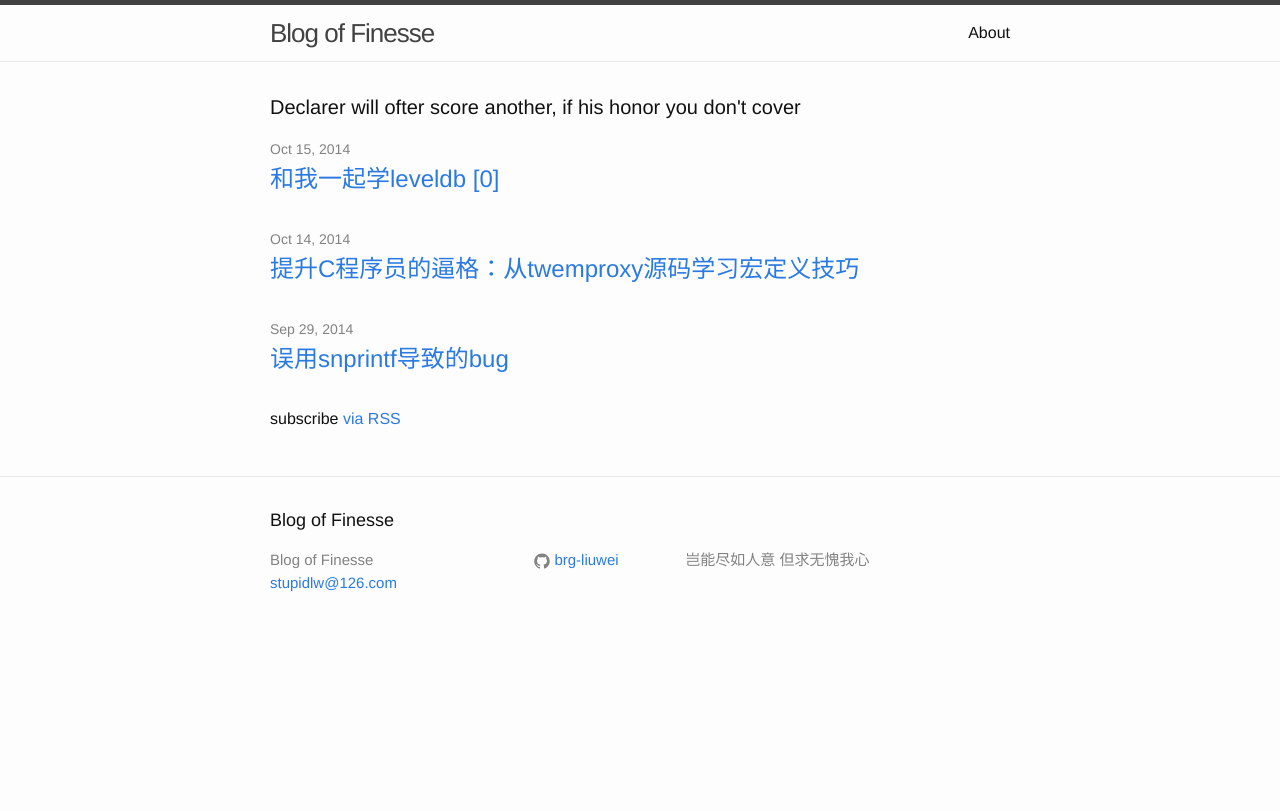
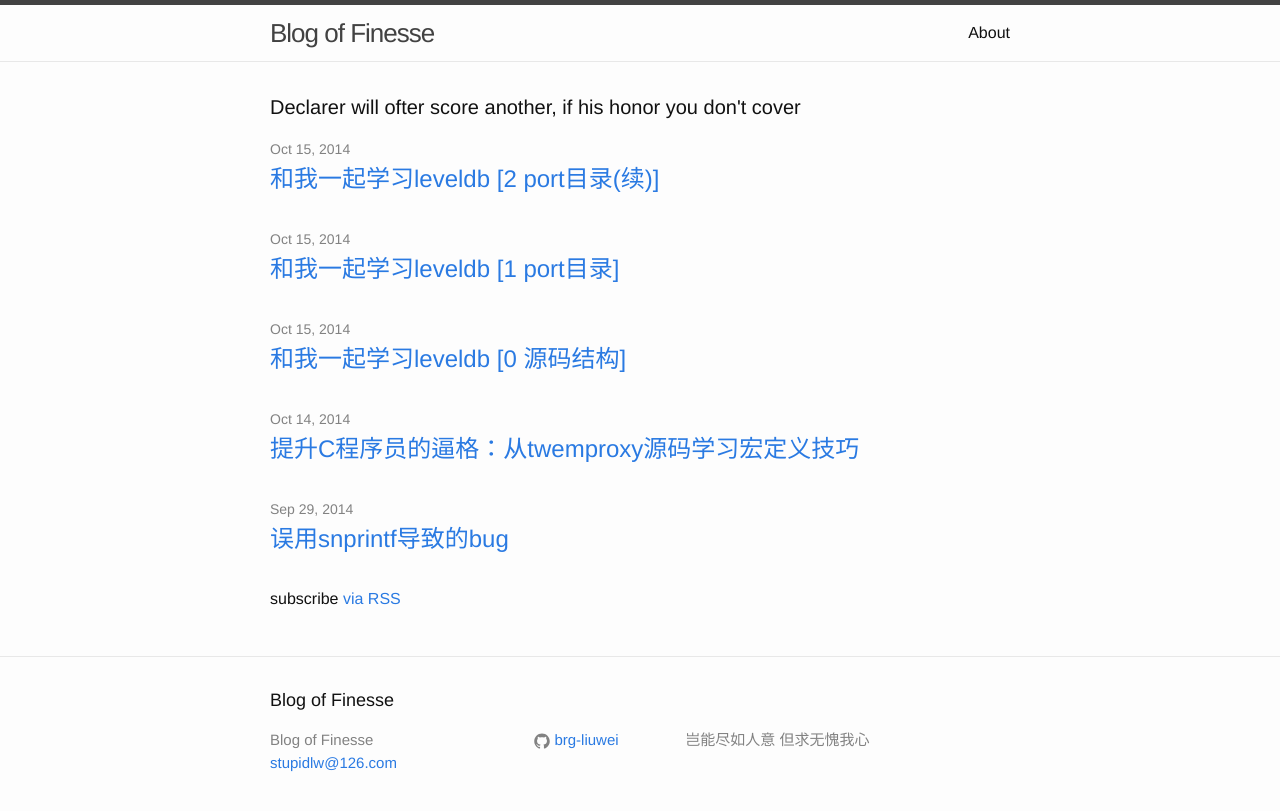
Before and after one commit to brg-liuwei/brg-liuwei.github.io, a Jekyll site: the page built from index.html, in a window 1280 px wide. Shown: the top 811 px of the page. Built offline with Jekyll 4.4.1, drawn with Linux system fonts in a browser that asks for light colours; some of the changed lines change nothing that is shown.

Commit message:
leveldb-1-and-2

```diff
--- a/_posts/2014-10-15-leveldb-0.markdown
+++ b/_posts/2014-10-15-leveldb-0.markdown
@@ -1,11 +1,11 @@
 ---
 layout: post
-title: "和我一起学leveldb [0]"
+title: "和我一起学习leveldb [0 源码结构]"
 date: 2014-10-15
 categories: tech
 ---
 
-近段时间在工作中使用leveldb较多，越来越觉得这个工具用起来相当方便(如果你不知道什么是leveldb，请看 [这里][leveldb_introduction])，关于leveldb的背景，这里就不多言了，毕竟不是写学术论文。一直想认真读一读leveldb的源码，学习Google的两位大牛工程师的杰作，无赖之前有两次都是读到中途因为各种事务中断很长时间，导致接续不济，青黄不接。于是萌生写这个连载的念头，一来是push自己，二来也是做一份笔记，以后可以备忘复习，另外也可以留一点下水拙作，以供同仁贻笑大方。
+近段时间在工作中使用leveldb较多，越来越觉得这个工具用起来相当方便(如果你不知道什么是leveldb，请看 [这里][leveldb_introduction])，关于leveldb的背景，这里就不多言了，毕竟不是写学术论文。一直想认真读一读leveldb的源码，学习Google的两位大牛工程师的杰作，无奈之前有两次都是读到中途因为各种事务中断很长时间，导致接续不济，青黄不接。于是萌生写这个连载的念头，一来是push自己，二来也是做一份笔记，以后可以备忘复习，另外也可以留一点下水拙作，以供同仁贻笑大方。
 
 先介绍一下leveldb的代码结构和说明文档：
 
--- /dev/null
+++ b/_posts/2014-10-15-leveldb-1.markdown
@@ -0,0 +1,176 @@
+---
+layout: post
+title: "和我一起学习leveldb [1 port目录]"
+date: 2014-10-15
+categories: tech
+---
+
+port目录是用来做平台相关工作的，这个目录里面的代码比较简单。既然简单，那么我就可以多用一些篇幅来讨论细节问题，力争能够深入浅出，把技术问题讨论清楚。
+
+这个目录里面的代码结构如下：
+
+    port
+      |
+      +--- port.h   <=== 对外提供的头文件，根据不同平台include不同的头文件，无需分析
+      |
+      +--- atomic_pointer.h   <=== 支持原子操作的指针
+      |
+      +--- port_posix.h       <=== posix平台
+      +--- port_posix.cc
+      |
+      +--- port_android.h     <=== android平台
+      +--- port_android.cc
+      |
+      +--- port_example.h     <=== 为支持leveldb在其他平台提供的一个实现接口的例子
+      |
+      +--- win
+            |
+            +--- stdint.h     <=== windows平台（关于windows平台的知识我不懂，因此不分析）
+
+我们首先来看**atomic_pointer.h**。这里面提供了一个**AtomicPointer**类：
+
+{% highlight c++ linenos %}
+// AtomicPointer built using platform-specific MemoryBarrier()
+#if defined(LEVELDB_HAVE_MEMORY_BARRIER)
+class AtomicPointer {
+    private:
+        void* rep_;
+    public:
+        AtomicPointer() { }
+        explicit AtomicPointer(void* p) : rep_(p) {}
+        inline void* NoBarrier_Load() const { return rep_; }
+        inline void NoBarrier_Store(void* v) { rep_ = v; }
+        inline void* Acquire_Load() const {
+            void* result = rep_;
+            MemoryBarrier();
+            return result;
+        }
+        inline void Release_Store(void* v) {
+            MemoryBarrier();
+            rep_ = v;
+        }
+};
+{% endhighlight %}
+
+AtomicPointer提供了四种操作：
+
+    void* AtomicPointer::NoBarrier_Load()          ---  非Barrier得到存入的指针
+    void AtomicPointer::NoBarrier_Store(void* v)   ---  非Barrier存入指针
+    void* AtomicPointer::Acquire_Load()            ---  Barrier获取指针
+    void AtomicPointer::Release_Store(void *v)     ---  Barrier存入指针
+
+我们先看在宏定义**LEVELDB_HAVE_MEMORY_BARRIER**的这一段代码，在前面两个**NoBarrier**前缀的函数中，其实就是简单地做了一件事，用成员变量保存一个指针或者是把保存的指针返回，而后面两个函数的最后一句话前面，都有一个`MemoryBarrier()`调用。那**MemoryBarrier**的作用是什么呢？其实它是用于防止编译器优化。我们知道，如果是几个不相关的指令，或者是可以优化的指令，例如
+{% highlight c linenos %}
+// example 1
+    int a = 1;
+    char *b = "hello world";
+    short c = 3;
+{% endhighlight %}
+或
+{% highlight c linenos %}
+// example 2
+    // void *ptr, v, _store;
+    v = ptr;
+    _store = v;
+    somefunc();
+    v = _store;
+{% endhighlight %}
+
+编译器可能会处于效率方面的考虑，更改前面a,b,c几个指令的执行顺序。在第二段示例代码中，v的值是没有改变的，那么编译器可能会认为`_store = v; v = _store;` 是多余的，就直接把这一段给“优化”掉了。这段代码在单线程中确实是多余的，但是在多线程环境下，可能在`somefunc()`被调用的时候，另一个线程把v的值给改变了，而这种情况是编译器无法发现的。因此，为了避免编译器优化，就在这里加一个MemoryBarrier指令，这样就相当于告诉编译器，在**MemoryBarrier**前后的代码可能因为某种原因发生了改变，优化的时候，绝对不能把**MemoryBarrier**后面的代码提到前面去，也不能把优化掉。我再举一个例子：
+
+{% highlight c linenos %}
+// get start time
+for (int i = 0; i != 100000; i++) {
+    MemoryBarrier()
+}
+// get end time
+{% endhighlight %}
+
+这段代码，是想知道for循环空转100000次的耗时，这里就需要加入一个**MemoryBarrier**，如果不加，那么编译器可能就会直接把这个无意义的for循环直接优化掉了。
+
+那么**MemoryBarrier**到底是怎么实现的呢？
+
+{% highlight c++ linenos %}
+// Define MemoryBarrier() if available
+// Windows on x86
+#if defined(OS_WIN) && defined(COMPILER_MSVC) && defined(ARCH_CPU_X86_FAMILY)
+// windows.h already provides a MemoryBarrier(void) macro
+// http://msdn.microsoft.com/en-us/library/ms684208(v=vs.85).aspx
+#define LEVELDB_HAVE_MEMORY_BARRIER
+
+// Gcc on x86
+#elif defined(ARCH_CPU_X86_FAMILY) && defined(__GNUC__)
+inline void MemoryBarrier() {
+    // See http://gcc.gnu.org/ml/gcc/2003-04/msg01180.html for a discussion on
+    // this idiom. Also see http://en.wikipedia.org/wiki/Memory_ordering.
+    __asm__ __volatile__("" : : : "memory");
+}
+#define LEVELDB_HAVE_MEMORY_BARRIER
+
+// Sun Studio
+#elif defined(ARCH_CPU_X86_FAMILY) && defined(__SUNPRO_CC)
+inline void MemoryBarrier() {
+    // See http://gcc.gnu.org/ml/gcc/2003-04/msg01180.html for a discussion on
+    // this idiom. Also see http://en.wikipedia.org/wiki/Memory_ordering.
+    asm volatile("" : : : "memory");
+}
+#define LEVELDB_HAVE_MEMORY_BARRIER
+
+// Mac OS
+#elif defined(OS_MACOSX)
+inline void MemoryBarrier() {
+    OSMemoryBarrier();
+}
+#define LEVELDB_HAVE_MEMORY_BARRIER
+
+// ARM
+#elif defined(ARCH_CPU_ARM_FAMILY)
+typedef void (*LinuxKernelMemoryBarrierFunc)(void);
+LinuxKernelMemoryBarrierFunc pLinuxKernelMemoryBarrier __attribute__((weak)) =
+    (LinuxKernelMemoryBarrierFunc) 0xffff0fa0;
+    inline void MemoryBarrier() {
+        pLinuxKernelMemoryBarrier();
+    }
+#define LEVELDB_HAVE_MEMORY_BARRIER
+
+#endif
+{% endhighlight %}
+
+从这一些宏定义我们可以看到，在X86环境下，直接用一句内嵌汇编指令 `__asm__ __volatile__("" : : : "memory");` 就可以实现内存屏障。MacOS自带了内存屏障调用，请在MacOS下面`man atomic`查看，比较神奇的是ARM，它直接提供了一个内存地址（函数指针），指向内存屏障调用，关于这个请参考：[这里][kernel_helper]。另外，我再额外补充一下，GCC也提供一系列原子操作和内存屏障函数，例如[__sync_synchronize()][gcc_sync]
+
+另外说明一下，有些同学可能会有疑问，`Acquire_Load()` 和 `Release_Store()` 是两个函数调用，那里里面的指令怎么会跟上下文产生关系而可能被编译器优化呢？需要注意的是，这几个函数都是**inline**函数，编译器会根据具体情况，把**inline**编译成函数调用或者直接进行宏替换。因此，在C++编程中，千万不能把一个**inline**函数的地址传递给一个函数指针，或者是通过指向类的指针去调用**inline**函数，这些做法都有可能导致不可预知的错误（笔者以前有血的教训啊，程序莫名其妙的崩在一个函数调用上，最后发现调用的是一个**inline**函数，可能由于编译器优化的原因，**inline**函数被编译器替换成了宏，遇到导致调用了一个非法的地址）。
+
+接下来看另外一部分宏定义，如果系统不支持 **MemoryBarrier**，那么就去看是否有**cstdatomic**库，用**cstdatomic**来实现内存屏障。如果**cstdatomic**库也没有，那么很抱歉，编译失败，你得自己去为你的平台实现一套原子操作，**port_example.h**告诉了你该去为你的平台实现些什么接口。
+
+{% highlight c++ linenos %}
+// AtomicPointer based on <cstdatomic>
+#elif defined(LEVELDB_CSTDATOMIC_PRESENT)
+class AtomicPointer {
+    private:
+        std::atomic<void*> rep_;
+    public:
+        AtomicPointer() { }
+        explicit AtomicPointer(void* v) : rep_(v) { }
+        inline void* Acquire_Load() const {
+            return rep_.load(std::memory_order_acquire);
+        }
+        inline void Release_Store(void* v) {
+            rep_.store(v, std::memory_order_release);
+        }
+        inline void* NoBarrier_Load() const {
+            return rep_.load(std::memory_order_relaxed);
+        }
+        inline void NoBarrier_Store(void* v) {
+            rep_.store(v, std::memory_order_relaxed);
+        }
+};
+
+// We have neither MemoryBarrier(), nor <cstdatomic>
+#else
+#error Please implement AtomicPointer for this platform.
+{% endhighlight %}
+
+最后提一下，注意**AtomicPointer**的单参构造函数 `AtomicPointer(void *v)` 前面加了**explicit**关键字，这是C++程序员必须具备的基本素养之一。如果你还不知道**explicit**是干什么用了，请自行google之。leveldb的代码注释详尽，C++使用相当规范，仔细阅读可以从里面学到很多有用的C++编程技能。
+
+[kernel_helper]: https://www.kernel.org/doc/Documentation/arm/kernel_user_helpers.txt
+[gcc_sync]: http://www.cnblogs.com/FrankTan/archive/2010/12/11/1903377.html
--- /dev/null
+++ b/_posts/2014-10-15-leveldb-2.markdown
@@ -0,0 +1,79 @@
+---
+layout: post
+title: "和我一起学习leveldb [2 port目录(续)]"
+date: 2014-10-15
+categories: tech
+---
+
+上一篇我们讨论了**atomic_pointer**，这篇我们讨论剩下的 **port_xxx.x** 文件。leveldb在**port_posix.h**中实现了**Snappy_Compress**, **Snappy_GetUncompressedLength**, **Snappy_Uncompress**三个函数。我们知道，**Snappy**是Google自己开发的压缩包，这里是为在支持Snappy的环境下使用Snappy压缩。关于Snappy这款压缩神器，有兴趣的同学请看[这里][snappy_github]。另外这个文件中还实现了**GetHeapProfile**函数，这个应该是跟google的性能测试工具[**gperftools**][gperftools_google]相关的接口。附带说一句，[**gperftools**][gperftools_google]是Google的一款重量级神器，里面有很多性能分析工具，还有目前最快的通用内存分配工具**tcmalloc**，如果能够把这个包使用熟练了，你将会有飞一般的感觉！关于中文版使用指南，请看[这里][gperftools_taobao]
+
+好了，言归正传，**port_posix.h**里面声明了**Mutex**和**CondVar**类，去**port_posix.cc**看实现，其实是把**pthread**调用封装了C++，这段代码在技术上是很容易看懂的，重要的是，从这里去学习C++编程思想，记得[酷壳网][coolshell]的陈皓老师说过，绝大部分写C++的程序员，其实都是在用C++的语法来写C。就我个人而言，感觉C++太难（如果你不相信C++巨难，请看[这里][21daycpp]），也许能通过这次学习leveldb，长一点见识吧。
+
+下面贴一下Mutex的代码：
+{% highlight c++ linenos %}
+class Mutex {
+    public:
+        Mutex();
+        ~Mutex();
+
+        void Lock();
+        void Unlock();
+        void AssertHeld() { }
+
+    private:
+        friend class CondVar;
+        pthread_mutex_t mu_;
+
+        // No copying
+        Mutex(const Mutex&);
+        void operator=(const Mutex&);
+};
+{% endhighlight %}
+
+注意这里的Mutex类的声明，最后两行，声明了默认构造函数和重载等号，而在实际实现之中，却不会去实现这两个函数。这也是一个C++的重要技巧。因为如果你不显式声明这两个函数，C++编译器会自动帮你隐式实现用自身作为参数的构造函数和等号操作（这是多么令人发指的可怕行为 **-_-!!**），不了解这一点的人往往以为C++可以用一个函数直接返回一个类（不是类的指针），其实根本不是这样的，诸如
+
+{% highlight c++ %}
+MyObj GenMyObj() {
+    MyObj objToRet;
+    // do some stuff as follows:
+    // objToRet.xxx = xxx
+    return objToRet;
+}
+MyObj myobj = GenMyObj();
+{% endhighlight %}
+
+这样的代码，其实是编译器隐式帮你实现了一个**operator=**而已。那么，如果你要实现一个类，并且不允许被拷贝，你应该怎样去阻止编译器去隐式生成默认拷贝函数呢？
+
+对了，就是像**Mutex**那样，先去显式声明这两个函数，但是不去实现。这样，一旦你的代码中不小心出了个bug，导致了调用了类的拷贝函数，就会导致链接错误(注意，编译是可以通过的，但是如果编译器隐式调用了operator=或者Mutex(Mutex &)，就会导致在链接的时候找不到具体函数实现而报错)。
+
+**Mutex**的具体实现也是很有趣的：
+{% highlight c++ linenos %}
+static void PthreadCall(const char* label, int result) {
+    if (result != 0) {
+        fprintf(stderr, "pthread %s: %s\n", label, strerror(result));
+        abort();
+    }
+}
+
+Mutex::Mutex() { PthreadCall("init mutex", pthread_mutex_init(&mu_, NULL)); }
+
+Mutex::~Mutex() { PthreadCall("destroy mutex", pthread_mutex_destroy(&mu_)); }
+
+void Mutex::Lock() { PthreadCall("lock", pthread_mutex_lock(&mu_)); }
+
+void Mutex::Unlock() { PthreadCall("unlock", pthread_mutex_unlock(&mu_)); }
+{% endhighlight %}
+
+作者很巧妙地使用了一个辅助函数`PthreadCall(const char *, int)`，完成debug功能，方便调试。
+
+关于**CondVar**的实现，和**Mutex**方式一样，这里就不赘述了。
+
+关于**port_android**，除了**Mutex**和**CondVar**，另外还实现了**fread_unlocked**, **fwrite_unlocked**, **fflush_unlocked**, 以及 **fdatasync** 四个函数。这里几个xxx_unlocked函数的实现，是直接调用了**fread/fwrite/fflush** (注意，在**unix**系统中，**stdio**库的**fread/fwrite**等函数内部是有锁的，这是因为其内部使用了缓冲区的原因)，估计是因为**android**上的**fread/fwrite/fflush**函数是无锁的，或者是在该平台上是单线程，因此可以直接调用**fread/fwrite/fflush**，关于**Android**平台我不懂，因此也不敢乱讲，如果有知道这个原因的朋友，请联系我告知原因，谢谢。
+
+至此，port目录就已经全部分析完毕，接下来我们将分析util目录，在这里，你将会看到各种各样的神奇数据结构和算法。
+
+[snappy_github]: https://github.com/google/snappy
+[gperftools_google]: https://code.google.com/p/gperftools/
+[gperftools_taobao]: http://www.searchtb.com/2012/12/google-cpu-profiler.html
+[coolshell]: http://coolshell.cn/
+[21daycpp]: http://coolshell.cn/articles/2250.html
```
Also changed, not shown: 5 other files.
